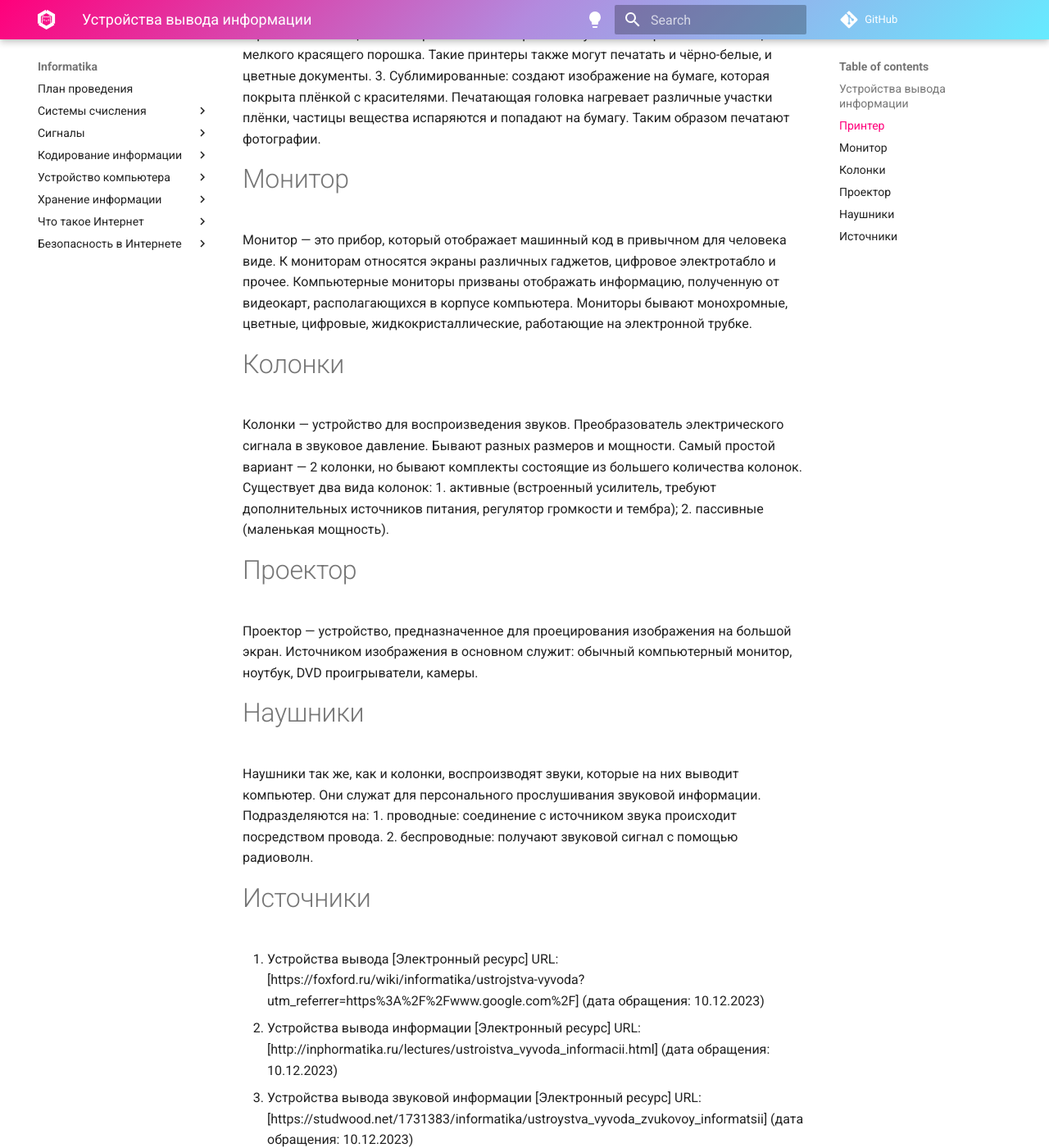
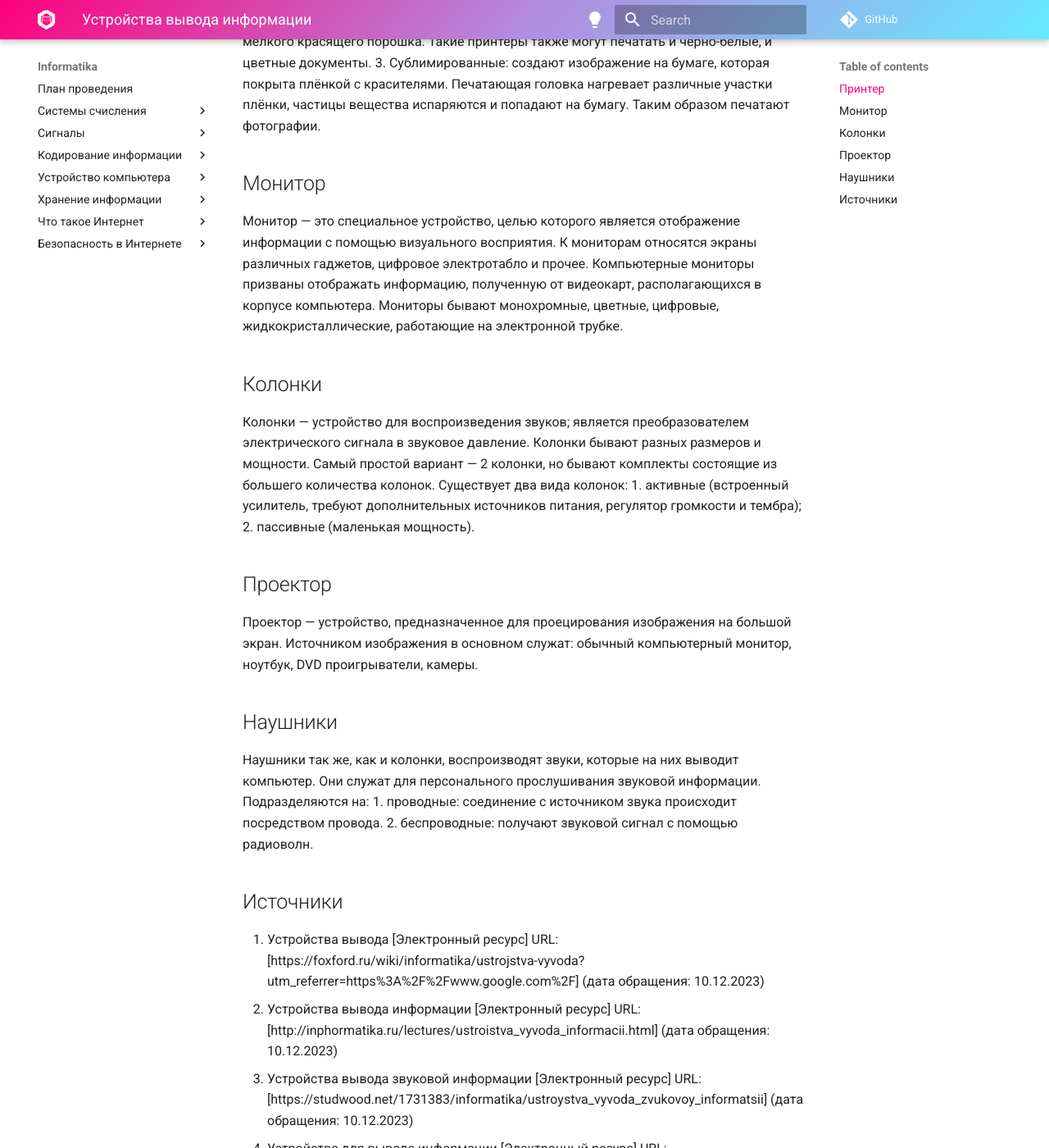
Before and after one commit to chabErch/Informatika, an MkDocs documentation site: the page built from docs/Основные блоки и устройство компьютера/Устройства вывода информации.md, in a window 1280 px wide and 1400 px high, scrolled down 437 px. Shown: the whole window at 82% size. Built offline with MkDocs 1.6.1 and Material for MkDocs 9.7.7, drawn with Linux system fonts in a browser that asks for light colours; comment, search, counter and statistics services are not loaded; some of the changed text lies outside the part shown.

Commit message:
Update Устройства вывода информации.md

```diff
--- a/docs/Основные блоки и устройство компьютера/Устройства вывода информации.md
+++ b/docs/Основные блоки и устройство компьютера/Устройства вывода информации.md
@@ -1,11 +1,13 @@
-## Устройства вывода информации
+# Устройства вывода информации
 
 Устройства вывода — технические устройства,
 позволяющие получить данные от компьютера в виде,
 удобном для восприятия пользователя.
-Устройства вывода различают в зависимости от типа выводимой из компьютера информации. Существует графическая, звуковая и прочие виды информации.
+Устройства вывода различают
+в зависимости от типа выводимой из компьютера информации.
+Существует графическая, звуковая и прочие виды информации.
 
-# Принтер
+## Принтер
 
 Самым первым устройством вывода стал принтер —
 устройство для печати информации в символьном виде на бумаге.
@@ -21,10 +23,10 @@
 частицы вещества испаряются и попадают на бумагу.
 Таким образом печатают фотографии.
 
-# Монитор
+## Монитор
 
-Монитор — это прибор, который отображает машинный код
-в привычном для человека виде.
+Монитор — это специальное устройство,
+целью которого является отображение информации с помощью визуального восприятия.
 К мониторам относятся экраны различных гаджетов,
 цифровое электротабло и прочее.
 Компьютерные мониторы призваны отображать информацию, полученную от видеокарт,
@@ -32,11 +34,11 @@
 Мониторы бывают монохромные, цветные,
 цифровые, жидкокристаллические, работающие на электронной трубке.
 
-# Колонки
+## Колонки
 
-Колонки — устройство для воспроизведения звуков.
-Преобразователь электрического сигнала в звуковое давление.
-Бывают разных размеров и мощности.
+Колонки — устройство для воспроизведения звуков;
+является преобразователем электрического сигнала в звуковое давление.
+Колонки бывают разных размеров и мощности.
 Самый простой вариант — 2 колонки,
 но бывают комплекты состоящие из большего количества колонок.
 Существует два вида колонок:
@@ -44,14 +46,14 @@
 регулятор громкости и тембра);
 2. пассивные (маленькая мощность).
 
-# Проектор
+## Проектор
 
 Проектор — устройство, предназначенное для проецирования изображения
 на большой экран.
-Источником изображения в основном служит:
+Источником изображения в основном служат:
 обычный компьютерный монитор, ноутбук, DVD проигрыватели, камеры.
 
-# Наушники
+## Наушники
 
 Наушники так же, как и колонки, воспроизводят звуки,
 которые на них выводит компьютер.
@@ -60,7 +62,7 @@
 1. проводные: соединение с источником звука происходит посредством провода.
 2. беспроводные: получают звуковой сигнал с помощью радиоволн.
 
-# Источники
+## Источники
 
 1. Устройства вывода [Электронный ресурс] URL: [https://foxford.ru/wiki/informatika/ustrojstva-vyvoda?utm_referrer=https%3A%2F%2Fwww.google.com%2F] (дата обращения: 10.12.2023)
 2. Устройства вывода информации [Электронный ресурс] URL: [http://inphormatika.ru/lectures/ustroistva_vyvoda_informacii.html]
```
Also changed, not shown: other parts of docs/Основные блоки и устройство компьютера/Устройства вывода информации.md (+1 -0 lines).
